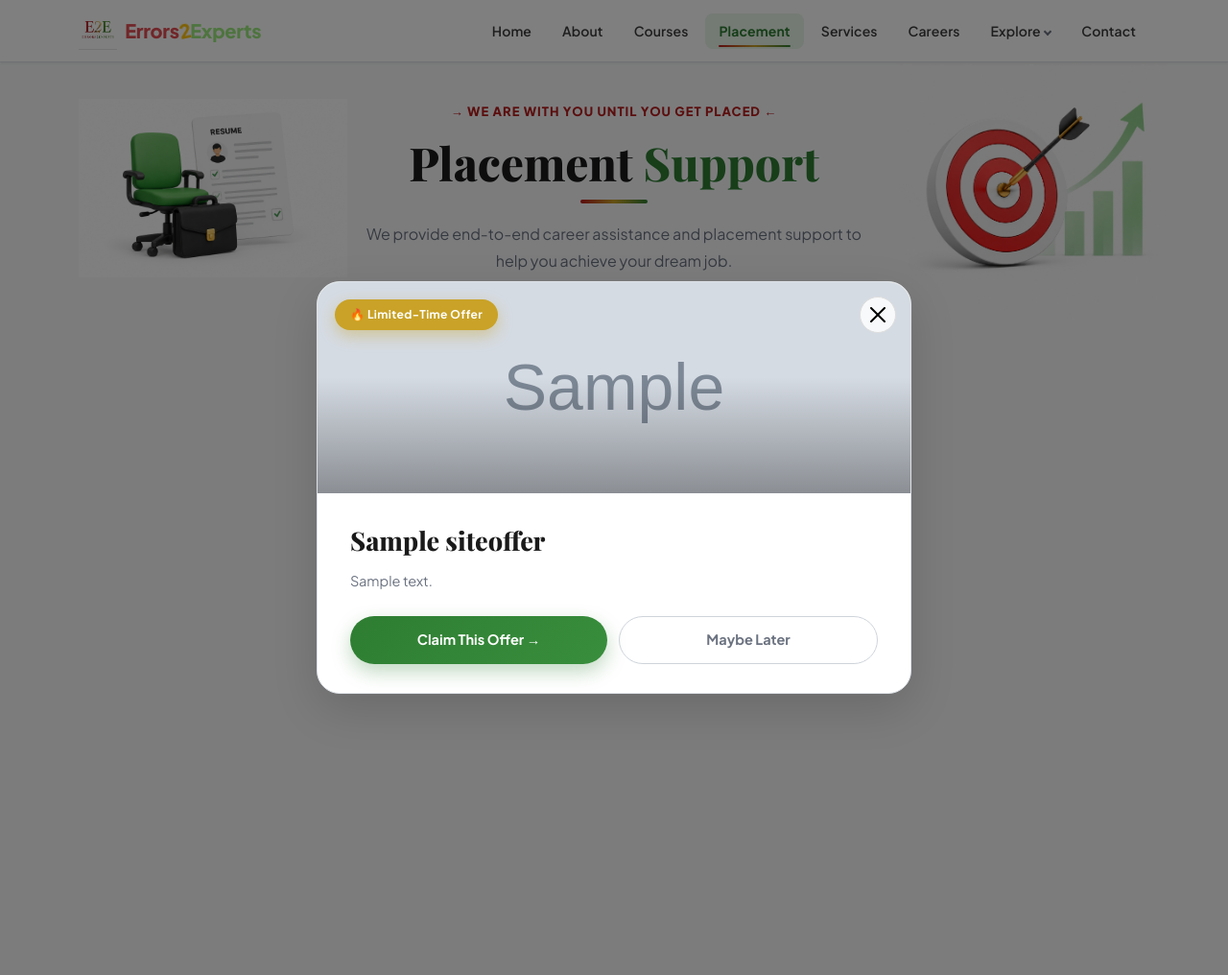
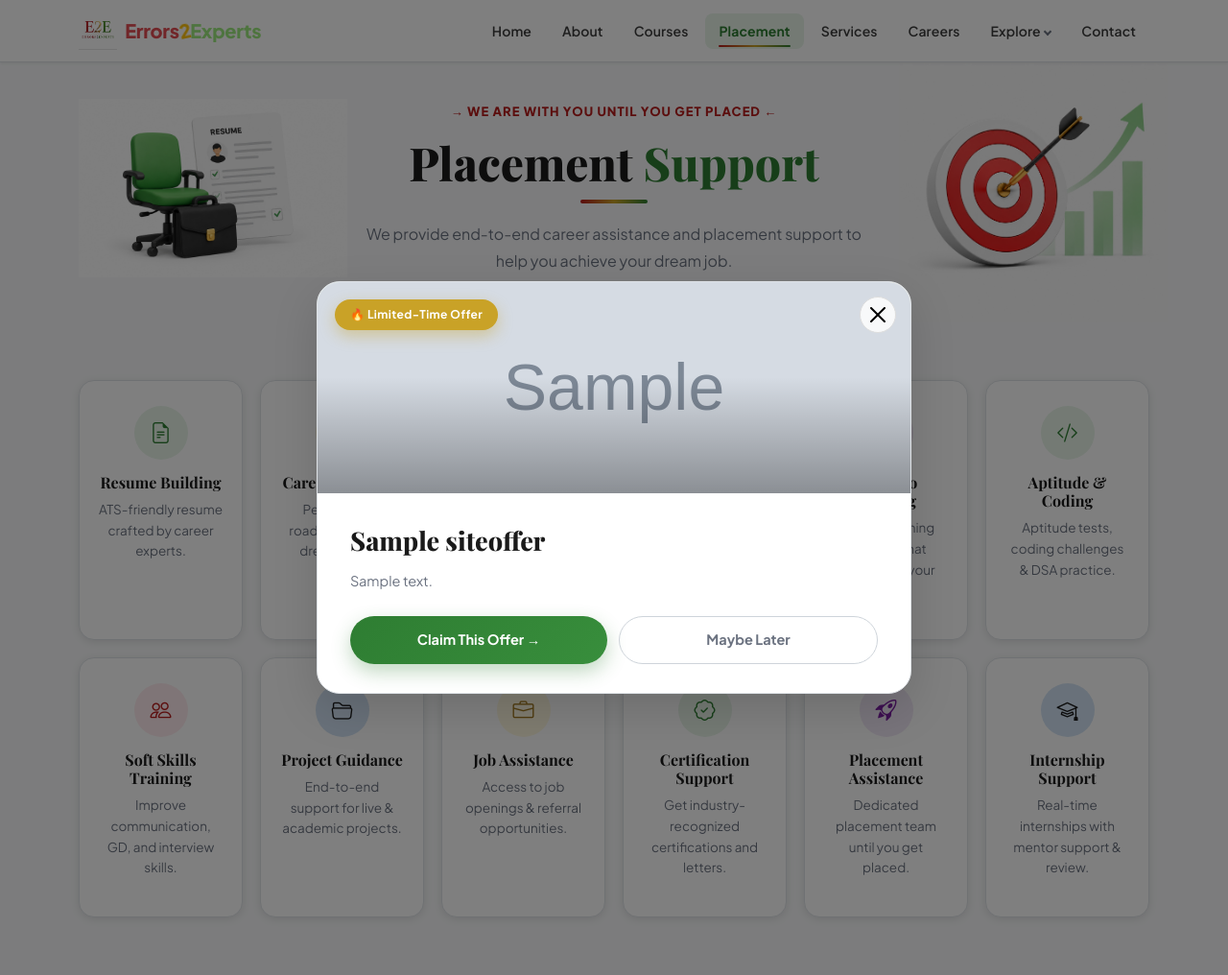
Before and after one commit to Errors2Experts/E2E-Website, a Django app: page /placement/ in a window 1280 px wide. Shown: the whole page at 96% size. Run offline with Django 5.2, Linux system fonts and the light colour scheme; tables that the repository leaves empty hold one stand-in row (values such as "Sample post"); grey boxes marked "Sample" are stand-in pictures.

Commit message:
Fix placement card animations and add staggered reveal

```diff
--- a/errors2experts/settings.py
+++ b/errors2experts/settings.py
@@ -120,3 +120,7 @@ STORAGES = {
 
 # Fix for compatibility
 STATICFILES_STORAGE = 'whitenoise.storage.StaticFilesStorage'
+
+CSRF_TRUSTED_ORIGINS = [
+    'https://e2e-website.up.railway.app',
+]
--- a/main/static/css/placement.css
+++ b/main/static/css/placement.css
@@ -54,7 +54,7 @@
 @media (max-width: 1200px){ .placement-services-grid{ grid-template-columns: repeat(3, 1fr); } }
 @media (max-width: 640px){ .placement-services-grid{ grid-template-columns: repeat(2, 1fr); } }
 
-.placement-card{
+/* .placement-card{
   background: var(--bg-white);
   border: 1px solid var(--border-light);
   border-radius: var(--radius-lg);
@@ -78,6 +78,40 @@
 .placement-card.show{
     opacity: 1;
     transform: translateY(0);
+} */
+
+.placement-card{
+  background: var(--bg-white);
+  border: 1px solid var(--border-light);
+  border-radius: var(--radius-lg);
+  padding: 26px 20px;
+  text-align: center;
+  box-shadow: var(--shadow-sm);
+  display: flex;
+  flex-direction: column;
+  height: 100%;
+  opacity: 0;
+  transform: translateY(40px) scale(0.95);
+}
+
+.placement-card:hover{
+  transform: translateY(-4px) scale(1);
+  box-shadow: var(--shadow-md);
+}
+
+.placement-card.show{
+  animation: cardReveal 0.6s ease forwards;
+}
+
+@keyframes cardReveal {
+  0% {
+    opacity: 0;
+    transform: translateY(40px) scale(0.95);
+  }
+  100% {
+    opacity: 1;
+    transform: translateY(0) scale(1);
+  }
 }
 
 .placement-icon{
--- a/main/templates/placement.html
+++ b/main/templates/placement.html
@@ -222,5 +222,58 @@
     </div>
   </div>
 </section>
+<script>
+  document.addEventListener("DOMContentLoaded", function () {
+    const observerOptions = {
+      root: null,
+      rootMargin: '0px',
+      threshold: 0.1
+    };
+
+    const observer = new IntersectionObserver((entries, observer) => {
+      entries.forEach(entry => {
+        if (entry.isIntersecting) {
+          entry.target.classList.add('show');
+          observer.unobserve(entry.target); // Animate only once
+        }
+      });
+    }, observerOptions);
+
+    // Target all cards and timeline steps
+    const animatedElements = document.querySelectorAll('.placement-card, .placement-step');
+    animatedElements.forEach(el => observer.observe(el));
+  });
+</script>
+<script>
+  document.addEventListener("DOMContentLoaded", function () {
+    const observerOptions = {
+      root: null,
+      rootMargin: '0px',
+      threshold: 0.05
+    };
+
+    const observer = new IntersectionObserver((entries, observer) => {
+      entries.forEach(entry => {
+        if (entry.isIntersecting) {
+          entry.target.classList.add('show');
+          observer.unobserve(entry.target);
+        }
+      });
+    }, observerOptions);
+
+    // Add staggered delay to cards so they animate sequentially
+    const cards = document.querySelectorAll('.placement-card');
+    cards.forEach((card, index) => {
+      card.style.animationDelay = `${index * 0.08}s`;
+      observer.observe(card);
+    });
+
+    const steps = document.querySelectorAll('.placement-step');
+    steps.forEach((step, index) => {
+      step.style.animationDelay = `${index * 0.1}s`;
+      observer.observe(step);
+    });
+  });
+</script>
 
 {% endblock %}
```
